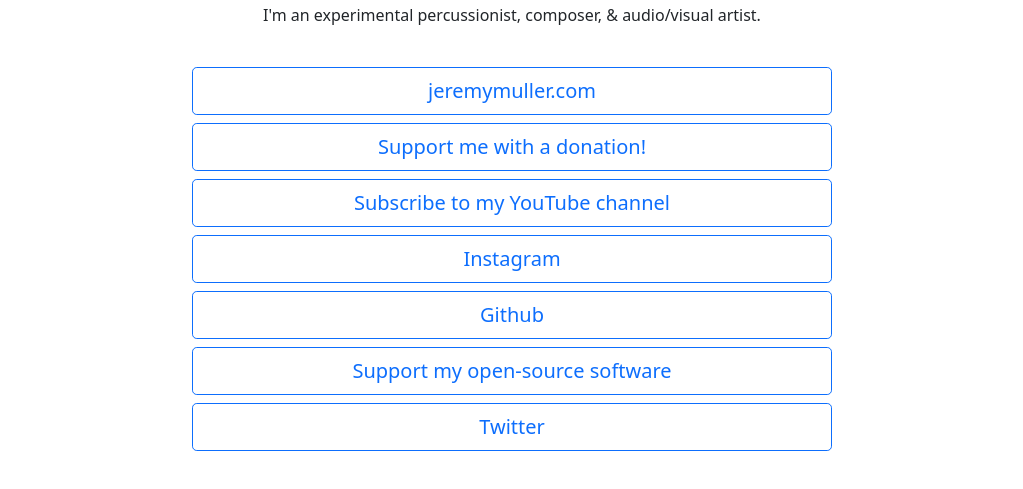
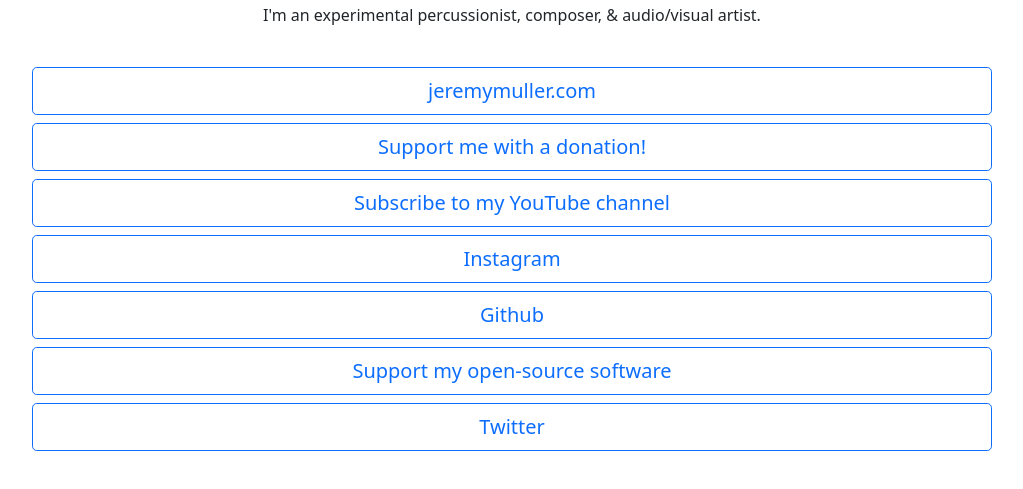
Before and after one commit to jeremymuller/links, a plain HTML site: page index.html in a window 1280 px wide. Shown: the part 101-590 px from the top of the page, without its empty margins (128-1151 px from the left). Drawn offline with nearby package versions, Linux system fonts and the light colour scheme.

Commit message:
Update index.html

```diff
--- a/index.html
+++ b/index.html
@@ -20,7 +20,7 @@
 
     <br>
 
-    <div class="d-grid gap-2 col-6 mx-auto">
+    <div class="d-grid gap-2 col-9 mx-auto">
       <a class="btn btn-outline-primary btn-lg" href="https://jeremymuller.com/" role="button">jeremymuller.com</a>
       <a class="btn btn-outline-primary btn-lg" href="https://paypal.me/jeremysmuller" role="button">Support me with a donation!</a>
       <a class="btn btn-outline-primary btn-lg" href="https://www.youtube.com/c/JeremyMullerMusic" role="button">Subscribe to my YouTube channel</a>
```
